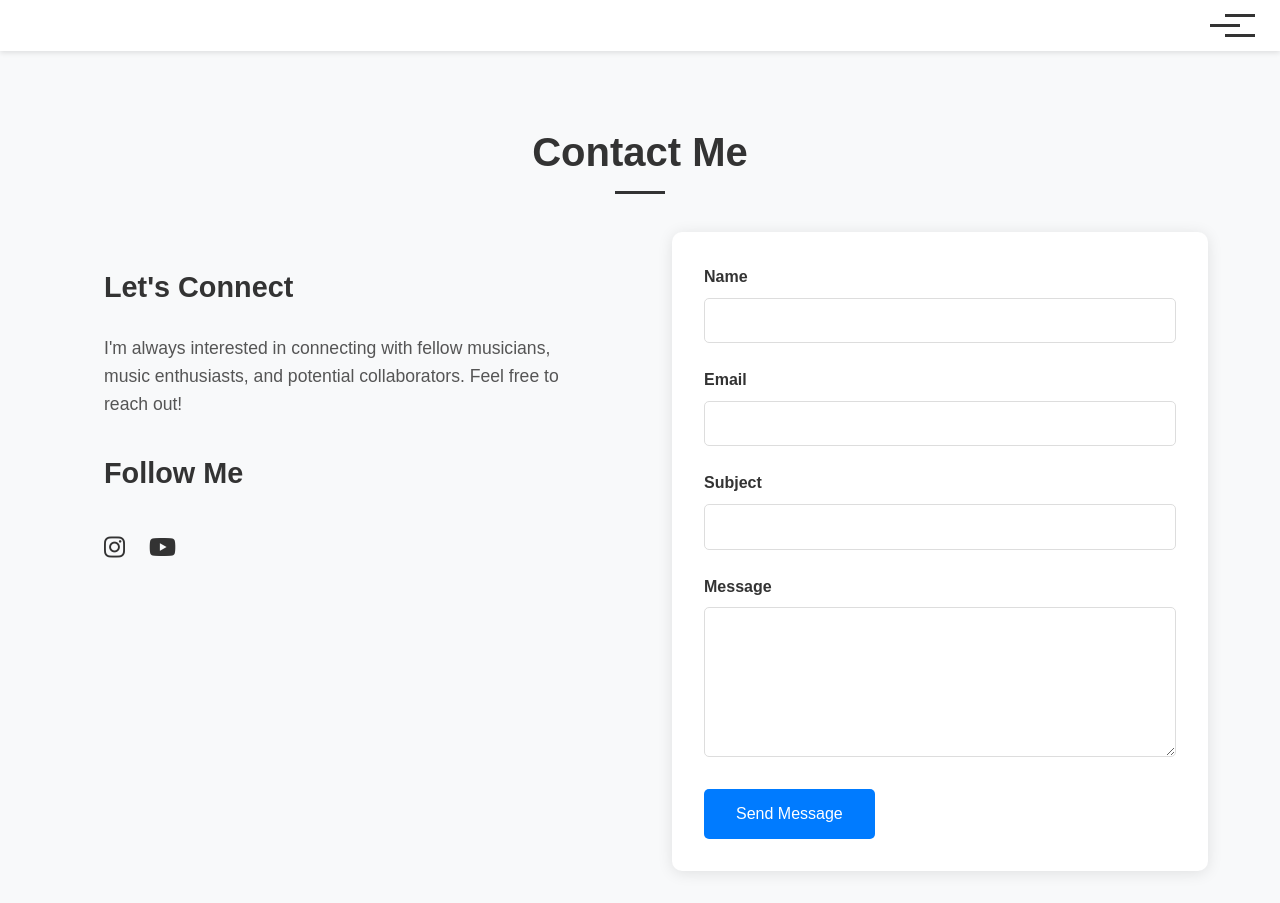
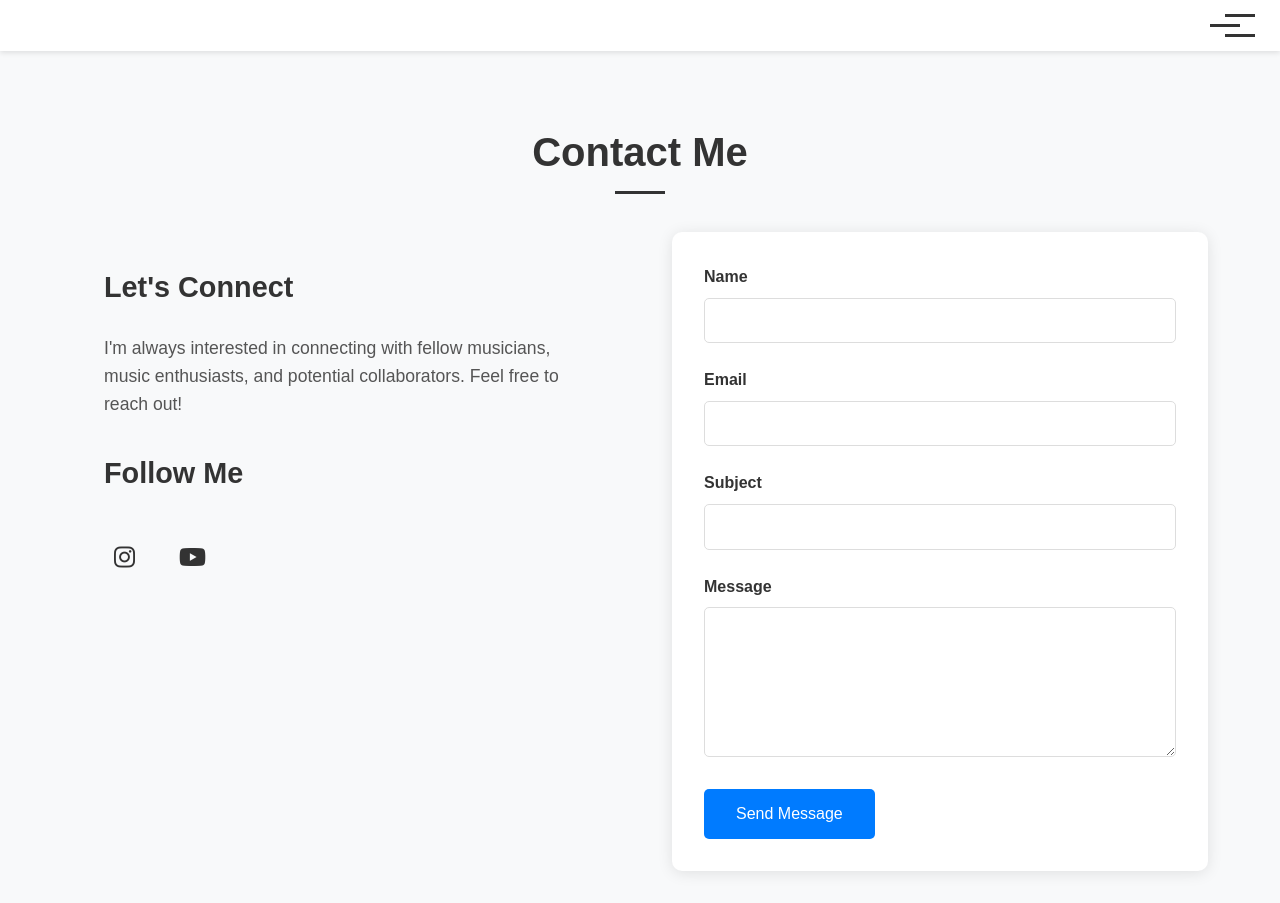
Before and after one commit to yuqiaochen123/Personal-website, a plain HTML site: page contact.html in a window 1280 px wide. Drawn offline with Linux system fonts and the light colour scheme.

Commit message:
Fix YouTube link accessibility

```diff
--- a/contact.html
+++ b/contact.html
@@ -186,6 +186,10 @@
             color: #333;
             font-size: 1.5rem;
             transition: color 0.3s ease;
+            text-decoration: none;
+            cursor: pointer;
+            display: inline-block;
+            padding: 10px;
         }
 
         .social-link:hover {
@@ -295,7 +299,7 @@
                     <a href="https://instagram.com/sequoia_petrichor" target="_blank" class="social-link" title="Instagram">
                         <i class="fab fa-instagram"></i>
                     </a>
-                    <a href="https://www.youtube.com/@zhougeng3419" target="_blank" class="social-link" title="YouTube">
+                    <a href="https://www.youtube.com/@zhougeng3419" target="_blank" class="social-link" title="YouTube" onclick="window.open('https://www.youtube.com/@zhougeng3419', '_blank')">
                         <i class="fab fa-youtube"></i>
                     </a>
                 </div>
```
